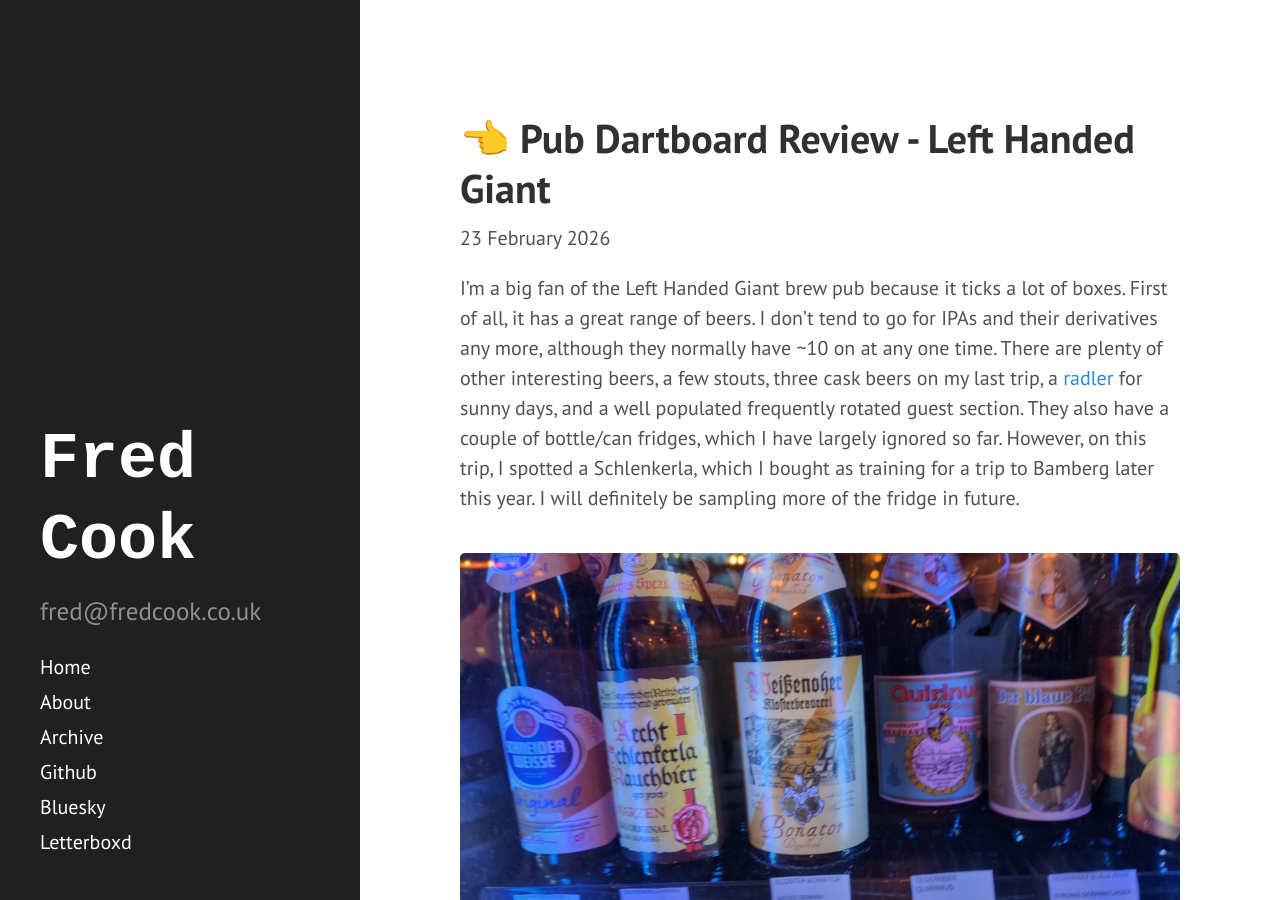
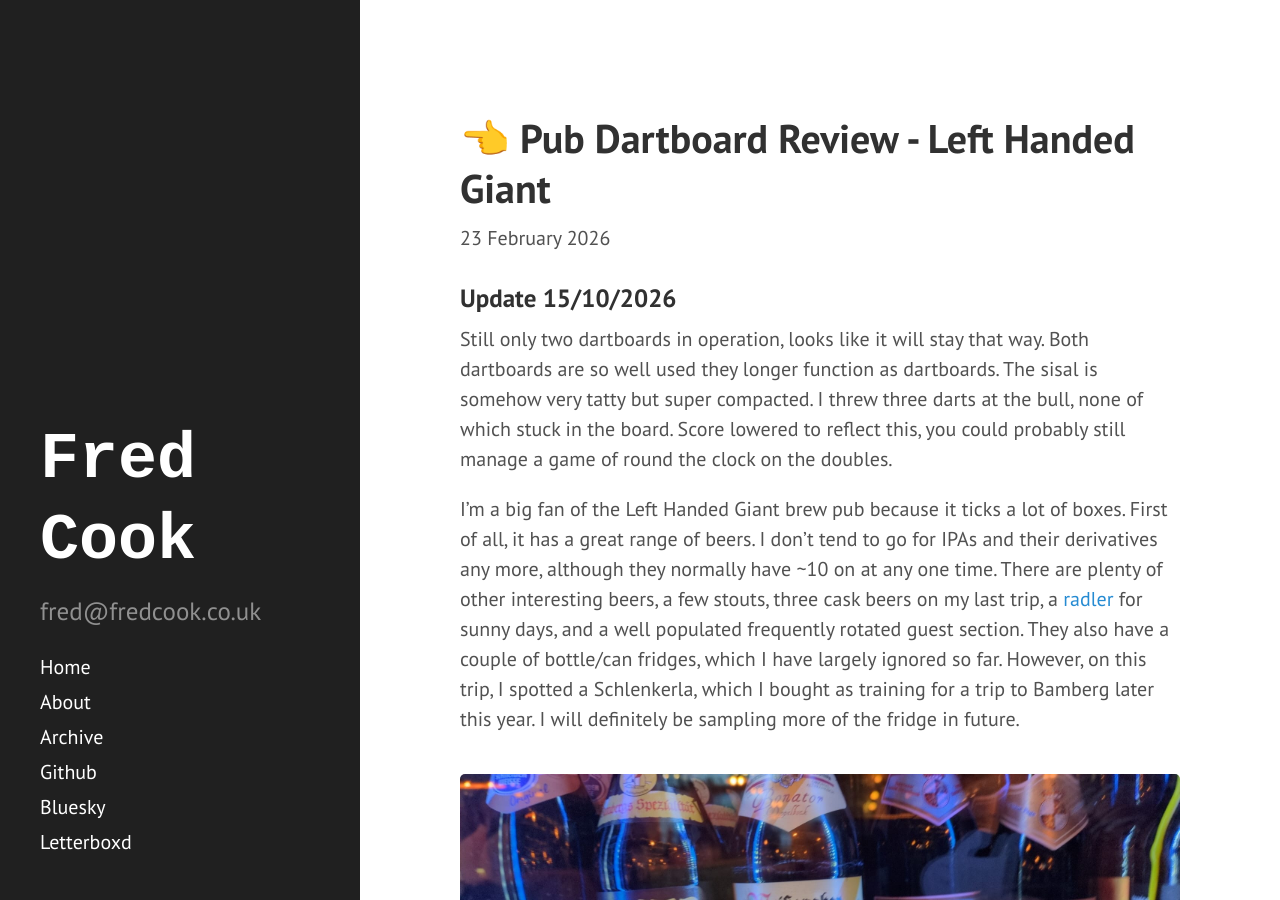
Before and after one commit to fred-cook/website, a Jekyll site: the page built from _posts/2026-02-23-Left-Handed-Giant-Brew-Pub.md, in a window 1280 px wide and 900 px high. Built offline with Jekyll 4.4.1, drawn with Linux system fonts in a browser that asks for light colours; some of the changed text lies outside the part shown.

Commit message:
updating LHG score

```diff
--- a/_posts/2026-02-23-Left-Handed-Giant-Brew-Pub.md
+++ b/_posts/2026-02-23-Left-Handed-Giant-Brew-Pub.md
@@ -6,8 +6,12 @@ pub: Left Handed Giant Brew Pub
 location: Finzels Reach
 lat: 51.4544510
 lon: -2.589428
-rating: 7
+rating: 2
 ---
+
+### Update 15/10/2026
+
+Still only two dartboards in operation, looks like it will stay that way. Both dartboards are so well used they longer function as dartboards. The sisal is somehow very tatty but super compacted. I threw three darts at the bull, none of which stuck in the board. Score lowered to reflect this, you could probably still manage a game of round the clock on the doubles.
 
 I’m a big fan of the Left Handed Giant brew pub because it ticks a lot of boxes. First of all, it has a great range of beers. I don’t tend to go for IPAs and their derivatives any more, although they normally have ~10 on at any one time. There are plenty of other interesting beers, a few stouts, three cask beers on my last trip, a [radler](https://open.spotify.com/track/4HqlbB0BuahK05r6P2KcwP?si=9382ff9339de4919) for sunny days, and a well populated frequently rotated guest section. They also have a couple of bottle/can fridges, which I have largely ignored so far. However, on this trip, I spotted a Schlenkerla, which I bought as training for a trip to Bamberg later this year. I will definitely be sampling more of the fridge in future.
 
```
Also changed, not shown: other parts of _posts/2026-02-23-Left-Handed-Giant-Brew-Pub.md (+1 -1 lines).
